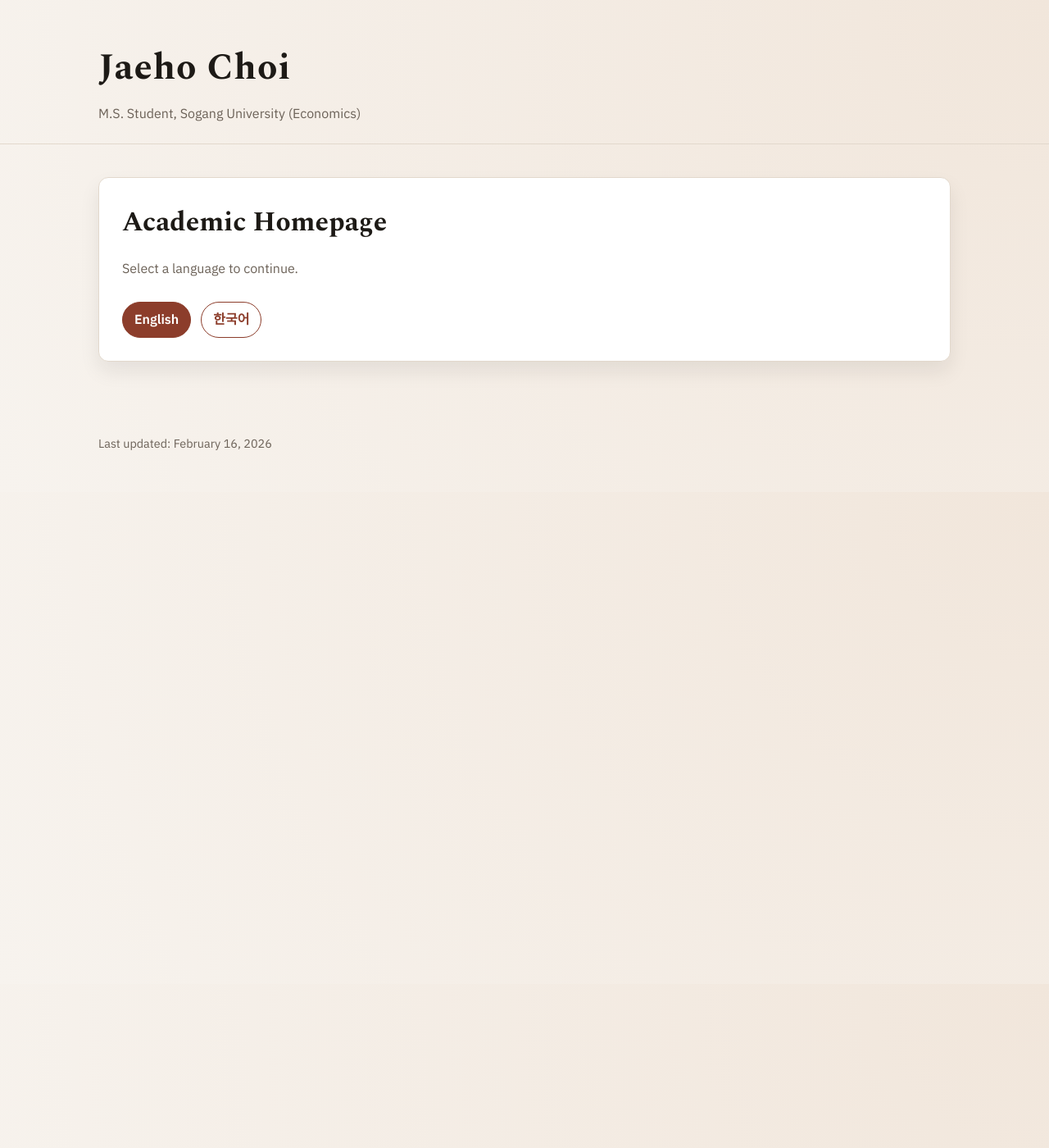
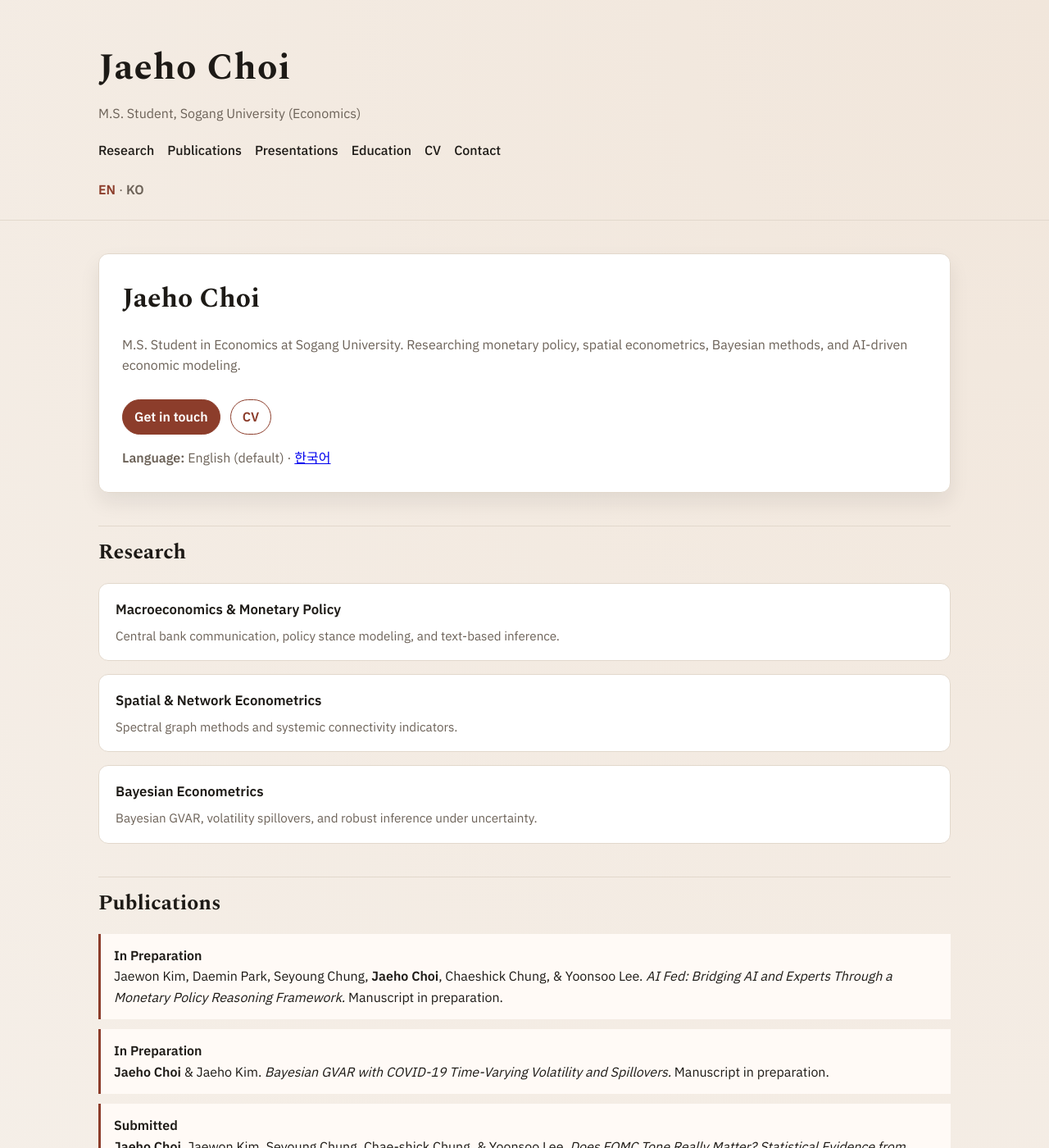
Before and after one commit to nachoidot/Homepage, a Jekyll site: the page built from index.md, in a window 1280 px wide and 1400 px high. Shown: the whole window at 82% size. Built offline with Jekyll 4.4.1, drawn with Linux system fonts in a browser that asks for light colours; some of the changed text lies outside the part shown.

Commit message:
Set-English-homepage-default

```diff
--- a/_layouts/default.html
+++ b/_layouts/default.html
@@ -19,24 +19,24 @@
         </div>
         {% if page.lang == "en" or page.lang == "ko" %}
         <nav class="site-nav">
-          {% if page.lang == "en" %}
-          <a href="{{ site.baseurl }}/en/#research">Research</a>
-          <a href="{{ site.baseurl }}/en/#publications">Publications</a>
-          <a href="{{ site.baseurl }}/en/#presentations">Presentations</a>
-          <a href="{{ site.baseurl }}/en/#education">Education</a>
-          <a href="{{ site.baseurl }}/en/#cv">CV</a>
-          <a href="{{ site.baseurl }}/en/#contact">Contact</a>
-          {% else %}
+          {% if page.lang == "ko" %}
           <a href="{{ site.baseurl }}/ko/#research">연구</a>
           <a href="{{ site.baseurl }}/ko/#publications">논문</a>
           <a href="{{ site.baseurl }}/ko/#presentations">발표</a>
           <a href="{{ site.baseurl }}/ko/#education">학력</a>
           <a href="{{ site.baseurl }}/ko/#cv">CV</a>
           <a href="{{ site.baseurl }}/ko/#contact">연락처</a>
+          {% else %}
+          <a href="{{ site.baseurl }}/#research">Research</a>
+          <a href="{{ site.baseurl }}/#publications">Publications</a>
+          <a href="{{ site.baseurl }}/#presentations">Presentations</a>
+          <a href="{{ site.baseurl }}/#education">Education</a>
+          <a href="{{ site.baseurl }}/#cv">CV</a>
+          <a href="{{ site.baseurl }}/#contact">Contact</a>
           {% endif %}
         </nav>
         <div class="lang-switch">
-          <a href="{{ site.baseurl }}/en/" class="{% if page.lang == 'en' %}active{% endif %}">EN</a>
+          <a href="{{ site.baseurl }}/" class="{% if page.lang != 'ko' %}active{% endif %}">EN</a>
           <span>·</span>
           <a href="{{ site.baseurl }}/ko/" class="{% if page.lang == 'ko' %}active{% endif %}">KO</a>
         </div>
--- a/index.md
+++ b/index.md
@@ -1,13 +1,104 @@
 ---
 layout: default
 title: Home
+lang: en
+permalink: /
 ---
 
 <section class="hero">
-  <h1>Academic Homepage</h1>
-  <p>Select a language to continue.</p>
+  <h1>Jaeho Choi</h1>
+  <p>M.S. Student in Economics at Sogang University. Researching monetary policy, spatial econometrics, Bayesian methods, and AI-driven economic modeling.</p>
   <div class="cta-row">
-    <a class="primary" href="{{ site.baseurl }}/en/">English</a>
-    <a href="{{ site.baseurl }}/ko/">한국어</a>
+    <a class="primary" href="#contact">Get in touch</a>
+    <a href="#cv">CV</a>
+  </div>
+  <p><strong>Language:</strong> English (default) · <a href="{{ site.baseurl }}/ko/">한국어</a></p>
+</section>
+
+<section id="research" class="section">
+  <h2>Research</h2>
+  <div class="cards">
+    <div class="card">
+      <h3>Macroeconomics & Monetary Policy</h3>
+      <div class="meta">Central bank communication, policy stance modeling, and text-based inference.</div>
+    </div>
+    <div class="card">
+      <h3>Spatial & Network Econometrics</h3>
+      <div class="meta">Spectral graph methods and systemic connectivity indicators.</div>
+    </div>
+    <div class="card">
+      <h3>Bayesian Econometrics</h3>
+      <div class="meta">Bayesian GVAR, volatility spillovers, and robust inference under uncertainty.</div>
+    </div>
   </div>
 </section>
+
+<section id="publications" class="section">
+  <h2>Publications</h2>
+  <div class="list">
+    <div class="list-item">
+      <strong>In Preparation</strong><br>
+      Jaewon Kim, Daemin Park, Seyoung Chung, <strong>Jaeho Choi</strong>, Chaeshick Chung, & Yoonsoo Lee.
+      <em>AI Fed: Bridging AI and Experts Through a Monetary Policy Reasoning Framework.</em>
+      Manuscript in preparation.
+    </div>
+    <div class="list-item">
+      <strong>In Preparation</strong><br>
+      <strong>Jaeho Choi</strong> & Jaeho Kim.
+      <em>Bayesian GVAR with COVID-19 Time-Varying Volatility and Spillovers.</em>
+      Manuscript in preparation.
+    </div>
+    <div class="list-item">
+      <strong>Submitted</strong><br>
+      <strong>Jaeho Choi</strong>, Jaewon Kim, Seyoung Chung, Chae-shick Chung, & Yoonsoo Lee.
+      <em>Does FOMC Tone Really Matter? Statistical Evidence from Spectral Graph Network Analysis.</em>
+      Submitted to <em>AISTATS 2026</em> (under review).
+    </div>
+  </div>
+</section>
+
+<section id="presentations" class="section">
+  <h2>Presentations</h2>
+  <div class="list">
+    <div class="list-item">
+      18th WEAI International Conference (Presenter, Bangkok)
+      <div class="meta">Scheduled for April 2026.</div>
+    </div>
+  </div>
+</section>
+
+<section id="education" class="section">
+  <h2>Education</h2>
+  <div class="list">
+    <div class="list-item">
+      <strong>Sogang University</strong>, Seoul, Republic of Korea
+      <div class="meta">M.A. in Economics, Sep 2024 – Present · GPA 4.11/4.30</div>
+    </div>
+    <div class="list-item">
+      <strong>Incheon National University</strong>, Incheon, Republic of Korea
+      <div class="meta">B.S. Consumer Science, B.B.A., B.A. Economics, Mar 2019 – Aug 2024</div>
+      <div class="meta">Highest Honors (2/14 in department)</div>
+    </div>
+  </div>
+</section>
+
+<section id="cv" class="section">
+  <h2>CV</h2>
+  <div class="card">
+    <div>Download options:</div>
+    <div class="cta-row">
+      <a class="primary" href="{{ site.baseurl }}/cv.tex">LaTeX source</a>
+      <a href="{{ site.baseurl }}/cv.pdf">PDF (to be uploaded)</a>
+    </div>
+  </div>
+</section>
+
+<section id="contact" class="section">
+  <h2>Contact</h2>
+  <div class="contact-grid">
+    <div>Email: <a href="mailto:wogh1217@sogang.ac.kr">wogh1217@sogang.ac.kr</a></div>
+    <div>Phone: <a href="tel:+821063193924">+82 10-6319-3924</a></div>
+    <div>LinkedIn: <a href="https://www.linkedin.com/in/jaeho-choi99/">linkedin.com/in/jaeho-choi99</a></div>
+    <div>Lab: <a href="https://sc.sogang.ac.kr/aifinlab/">AIFinLab</a></div>
+  </div>
+</section>
```
Also changed, not shown: en/index.md (deleted, +0 -101 lines).
